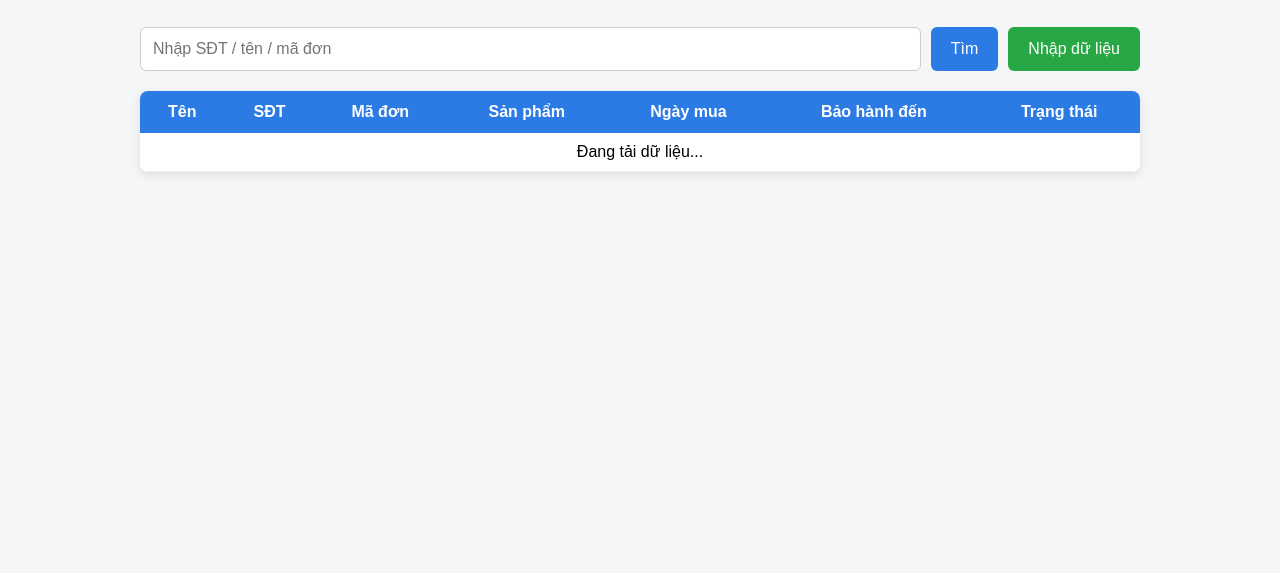
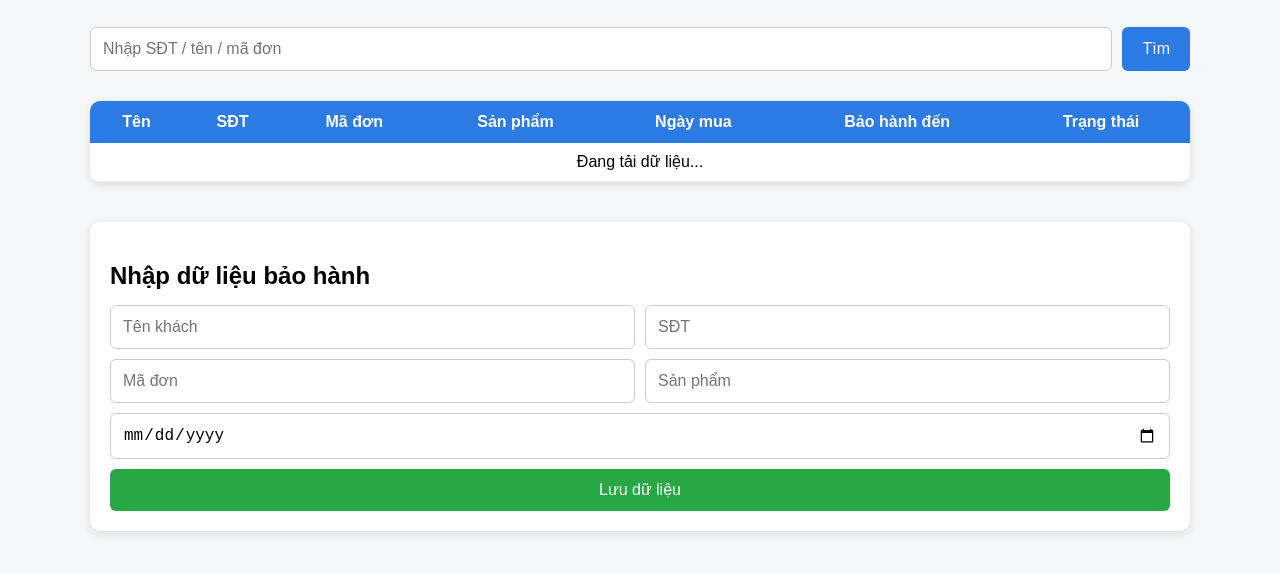
Before and after one commit to hiepnguyenhoangit2002-eng/QuanLyBaoHanh, a plain HTML site: page index.html in a window 1280 px wide. Shown: the part 109-682 px from the top of the page. Drawn offline with Linux system fonts and the light colour scheme; no server answers.

Commit message:
Update index.html

```diff
--- a/index.html
+++ b/index.html
@@ -14,7 +14,7 @@ padding:40px;
 }
 
 .container{
-max-width:1000px;
+max-width:1100px;
 margin:auto;
 }
 
@@ -26,7 +26,7 @@ margin-bottom:30px;
 .searchBox{
 display:flex;
 gap:10px;
-margin-bottom:20px;
+margin-bottom:30px;
 }
 
 input{
@@ -51,15 +51,39 @@ button:hover{
 background:#1a5ec8;
 }
 
-.addBtn{
+.addBox{
+margin-top:40px;
+background:white;
+padding:20px;
+border-radius:10px;
+box-shadow:0 3px 10px rgba(0,0,0,0.1);
+}
+
+.addBox h2{
+margin-bottom:15px;
+}
+
+.formRow{
+display:flex;
+gap:10px;
+margin-bottom:10px;
+}
+
+.formRow input{
+flex:1;
+}
+
+.saveBtn{
 background:#28a745;
+width:100%;
 }
 
 table{
+margin-top:30px;
 width:100%;
 border-collapse:collapse;
 background:white;
-border-radius:8px;
+border-radius:10px;
 overflow:hidden;
 box-shadow:0 3px 10px rgba(0,0,0,0.1);
 }
@@ -102,8 +126,6 @@ font-weight:bold;
 
 <button onclick="search()">Tìm</button>
 
-<button class="addBtn" onclick="openForm()">Nhập dữ liệu</button>
-
 </div>
 
 <table>
@@ -111,7 +133,6 @@ font-weight:bold;
 <thead>
 
 <tr>
-
 <th>Tên</th>
 <th>SĐT</th>
 <th>Mã đơn</th>
@@ -119,20 +140,40 @@ font-weight:bold;
 <th>Ngày mua</th>
 <th>Bảo hành đến</th>
 <th>Trạng thái</th>
-
 </tr>
 
 </thead>
 
 <tbody id="tableBody">
-
 <tr>
 <td colspan="7">Đang tải dữ liệu...</td>
 </tr>
-
 </tbody>
 
 </table>
+
+
+<div class="addBox">
+
+<h2>Nhập dữ liệu bảo hành</h2>
+
+<div class="formRow">
+<input id="name" placeholder="Tên khách">
+<input id="phone" placeholder="SĐT">
+</div>
+
+<div class="formRow">
+<input id="order" placeholder="Mã đơn">
+<input id="product" placeholder="Sản phẩm">
+</div>
+
+<div class="formRow">
+<input id="buy" type="date">
+</div>
+
+<button class="saveBtn" onclick="saveData()">Lưu dữ liệu</button>
+
+</div>
 
 </div>
 
@@ -187,7 +228,6 @@ let html=""
 list.forEach(i=>{
 
 let buyDate=new Date(i.buy)
-
 let warrantyDate=add24Months(buyDate)
 
 html+=`
@@ -239,9 +279,32 @@ render(result)
 
 }
 
-function openForm(){
+function saveData(){
 
-window.open("https://docs.google.com/forms/d/e/1FAIpQLSfo-RBzj6XZ4hAukEexzodHxtmCvgqh2n8Fg9bySJXMBG5IvQ/viewform","_blank")
+let dataSend={
+
+name:document.getElementById("name").value,
+phone:document.getElementById("phone").value,
+order:document.getElementById("order").value,
+product:document.getElementById("product").value,
+buy:document.getElementById("buy").value
+
+}
+
+fetch("https://script.google.com/macros/s/AKfycbzTaFrikrAr2J6f1rvJPmB9IDIZhRHnwdwJpaki9YD3hCFENnW1rsXicZPCA1-_3xe9JA/exec",{
+
+method:"POST",
+body:JSON.stringify(dataSend)
+
+})
+.then(res=>res.text())
+.then(res=>{
+
+alert("Đã lưu dữ liệu")
+
+location.reload()
+
+})
 
 }
 
```
